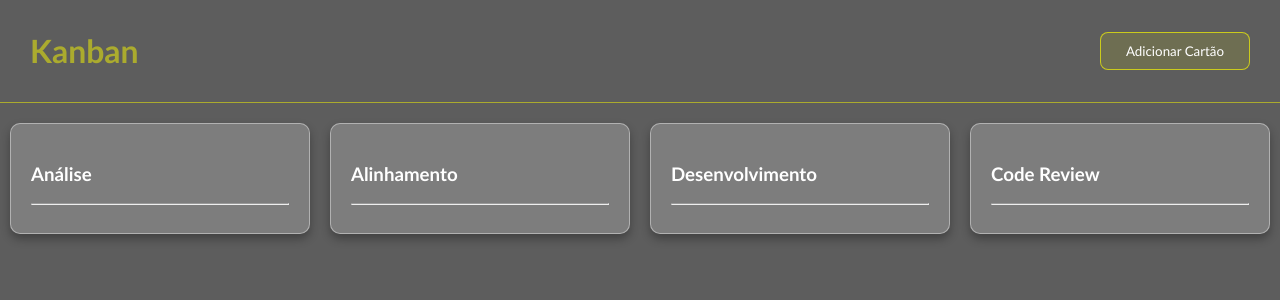
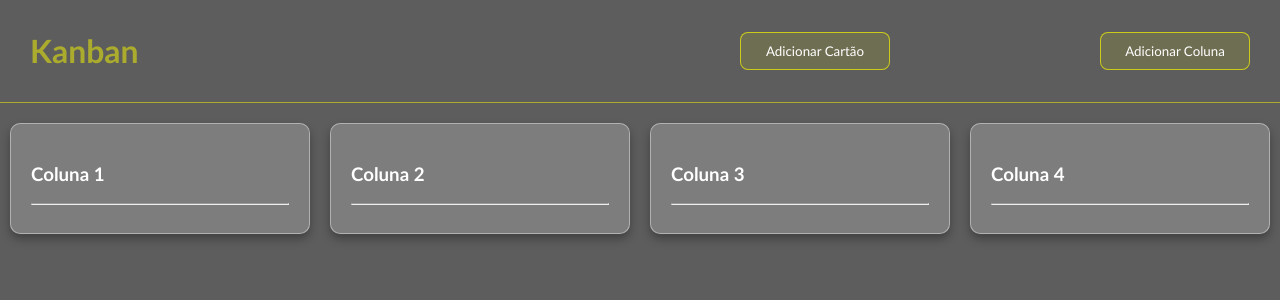
Before and after one commit to Kaiter29/kanban, a PHP site: page / in a window 1280 px wide. Shown: the top 300 px of the page. Run offline with PHP 8.4, Linux system fonts and the light colour scheme.

Commit message:
Adicionado melhorias

```diff
--- a/css/styles.css
+++ b/css/styles.css
@@ -62,7 +96,49 @@
     cursor: pointer;
   }
 
-  header .close-card {
+  header .add-card:hover {
+    box-shadow: 0 2px 2px 0 rgba(0, 0, 0, 0.66),
+    0 5px 5px 0 rgba(250, 250, 0, 0.66);
+  }
+
+  header .close-card:hover {
+    box-shadow: 0 2px 2px 0 rgba(0, 0, 0, 0.66),
+    0 5px 5px 0 rgba(222, 33, 33, 0.66);
+  }
+
+  header .new-card:hover {
+    box-shadow: 0 2px 2px 0 rgba(0, 0, 0, 0.66),
+    0 5px 5px 0 rgba(25, 0, 255, 0.66);
+  }
+
+  header .input-container .input-column {
+    position: fixed;
+    top: 0; bottom: 0;
+    left: 0; right: 0;
+    margin: auto;
+    width: 500px;
+    height: 250px;
+    padding: 15px;
+    background-color: rgba(100, 100, 100, 0.6);
+    border-radius: 5px;
+    box-shadow: 0 0px 10px rgba(250, 250, 0, 0.3);
+    border: 1px groove rgba(250, 250, 0, 0.6);
+    display: none;
+  }
+
+  header .add-column {
+    margin: 10px 30px;
+    width: 150px;
+    padding: 10px;
+    color: white;
+    background: rgba(250, 250, 0, 0.111);
+    border: 1px solid rgba(250, 250, 0, 0.66);
+    border-radius: 8px;
+    transition: .2s;
+    cursor: pointer;
+  }
+
+  header .close-column {
     width: 40px;
     padding: 3px;
     margin: auto;
--- a/index.html
+++ b/index.html
@@ -11,51 +11,85 @@
           <h1>Kanban</h1>
       </div>
       <div>
-        <button class="add-card" type="button" onclick="AbreAddCard();">Adicionar Cartão</button>
+        <button class="add-card" type="button" onclick="openAddCard();">Adicionar Cartão</button>
       </div>
-      <form class="input-container" id="input-container">
+      <div>
+        <button class="add-column" type="button" onclick="openAddColumn();">Adicionar Coluna</button>
+      </div>
+
+      <form class="input-container" id="input-card">
         <div class="row">
           <div>
             <h2>#Adicionar Cartão</h2>
           </div>
           <div>
-            <button class="close-card" type="button" onclick="fechaAddCard();">X</button>
+            <button class="close-card" type="button" onclick="closeAddCard();">X</button>
           </div>
         </div>
         <div class="fields">
           <input id="title" placeholder="Título" /><br>
           <input id="description" placeholder="Descrição" />
         </div>
+        <div class="type-card">
+          <label>Opção:</label>
+          <select class="typeoption-card">
+            <option>Opção 1</option>
+            <option>Opção 2</option>
+            <option>Opção 3</option>
+          </select>
+        </div>
         <div>
-          <button class="new-card" type="submit" id="submit-button">Criar</button>
+          <button class="new-card" type="submit" id="submit-card">Criar</button>
         </div>
       </form>
+
+      <form class="input-container" id="input-column">
+        <div class="row">
+          <div>
+            <h2>#Adicionar Coluna</h2>
+          </div>
+          <div>
+            <button class="close-column" type="button" onclick="closeAddColumn();">X</button>
+          </div>
+        </div>
+        <div class="fields">
+          <input id="title-column" placeholder="Título Coluna" />
+        </div>
+        <div>
+          <button class="new-column" type="submit" id="submit-column">Criar</button>
+        </div>
+      </form>
+
     </header>
 
     <section class="column-container">
+
       <div class="task-column" id="card">
-        <h3>Análise</h3>
+        <h3>Coluna 1</h3>
         <hr class="custom-hr" />
         <div class="task-list"></div>
       </div>
 
-      <div class="task-column" id="alinhamento">
-        <h3>Alinhamento</h3>
+
+      <div class="task-column" id="">
+        <h3>Coluna 2</h3>
         <hr class="custom-hr" />
         <div class="task-list"></div>
       </div>
 
-      <div class="task-column" id="desenvolvimento">
-        <h3>Desenvolvimento</h3>
+      <div class="task-column" id="">
+        <h3>Coluna 3</h3>
         <hr class="custom-hr" />
         <div class="task-list"></div>
       </div>
 
-      <div class="task-column" id="codereview">
-        <h3>Code Review</h3>
+      <div class="task-column" id="">
+        <h3>Coluna 4</h3>
         <hr class="custom-hr" />
         <div class="task-list"></div>
       </div>
+
+
     </section>
 
     <div class="error-container"></div>
--- a/js/app.js
+++ b/js/app.js
@@ -2,25 +2,25 @@ const taskLists = document.querySelectorAll(".task-list");
 const cardTasks = document.querySelector("#card .task-list");
 const titleInput = document.querySelector("#title");
 const descriptionInput = document.querySelector("#description");
-const submitButton = document.querySelector("#submit-button");
+const submitAddCard = document.querySelector("#submit-card");
 const errorContainer = document.querySelector(".error-container");
 
 let tasks = [];
 
-function abreAddColuna() {
-    document.getElementById('input-container').style.display = 'block';
+function openAddColumn() {
+    document.getElementById('input-column').style.display = 'block';
 }
 
-function fechaAddColuna() {
-    document.getElementById('input-container').style.display = 'none';
+function closeAddColumn() {
+    document.getElementById('input-column').style.display = 'none';
 }
 
-function AbreAddCard() {
-    document.getElementById('input-container').style.display = 'block';
+function openAddCard() {
+    document.getElementById('input-card').style.display = 'block';
 }
 
-function fechaAddCard() {
-    document.getElementById('input-container').style.display = 'none';
+function closeAddCard() {
+    document.getElementById('input-card').style.display = 'none';
 }
 
 taskLists.forEach((taskList) => {
@@ -42,7 +42,7 @@ function createTask(taskId, title, description) {
 
   taskTitle.textContent = title;
   taskDescription.textContent = description;
-  deleteIcon.textContent = "Excluir";
+  deleteIcon.textContent = "X";
 
   taskCard.setAttribute("draggable", true);
   taskCard.setAttribute("task-id", taskId);
@@ -56,24 +56,8 @@ function createTask(taskId, title, description) {
   cardTasks.append(taskCard);
 }
 
-function addColor(column) {
+function addColor() {
   let color;
-  switch (column) {
-    case "analise":
-      color = "rgb(96, 96, 192)";
-      break;
-    case "alinhamento":
-      color = "rgb(83, 156, 174)";
-      break;
-    case "desenvolvimento":
-      color = "rgb(224, 165, 116)";
-      break;
-    case "codereview":
-      color = "rgb(222, 208, 130)";
-      break;
-    default:
-      color = "rgb(232, 232, 232)";
-  }
   return color;
 }
 
@@ -94,8 +78,6 @@ function dragOver(e) {
 }
 
 function dragDrop() {
-  const columnId = this.parentNode.id;
-  elementBeingDragged.firstChild.style.backgroundColor = addColor(columnId);
   this.append(elementBeingDragged);
 }
 
@@ -130,7 +112,7 @@ function addTask(e) {
     showError("Título em uso!");
   }
 }
-submitButton.addEventListener("click", addTask);
+submitAddCard.addEventListener("click", addTask);
 
 function deleteTask() {
   const headerTitle = this.parentNode.firstChild.textContent;
```
Also changed, not shown: other parts of css/styles.css (+65 -12 lines).
